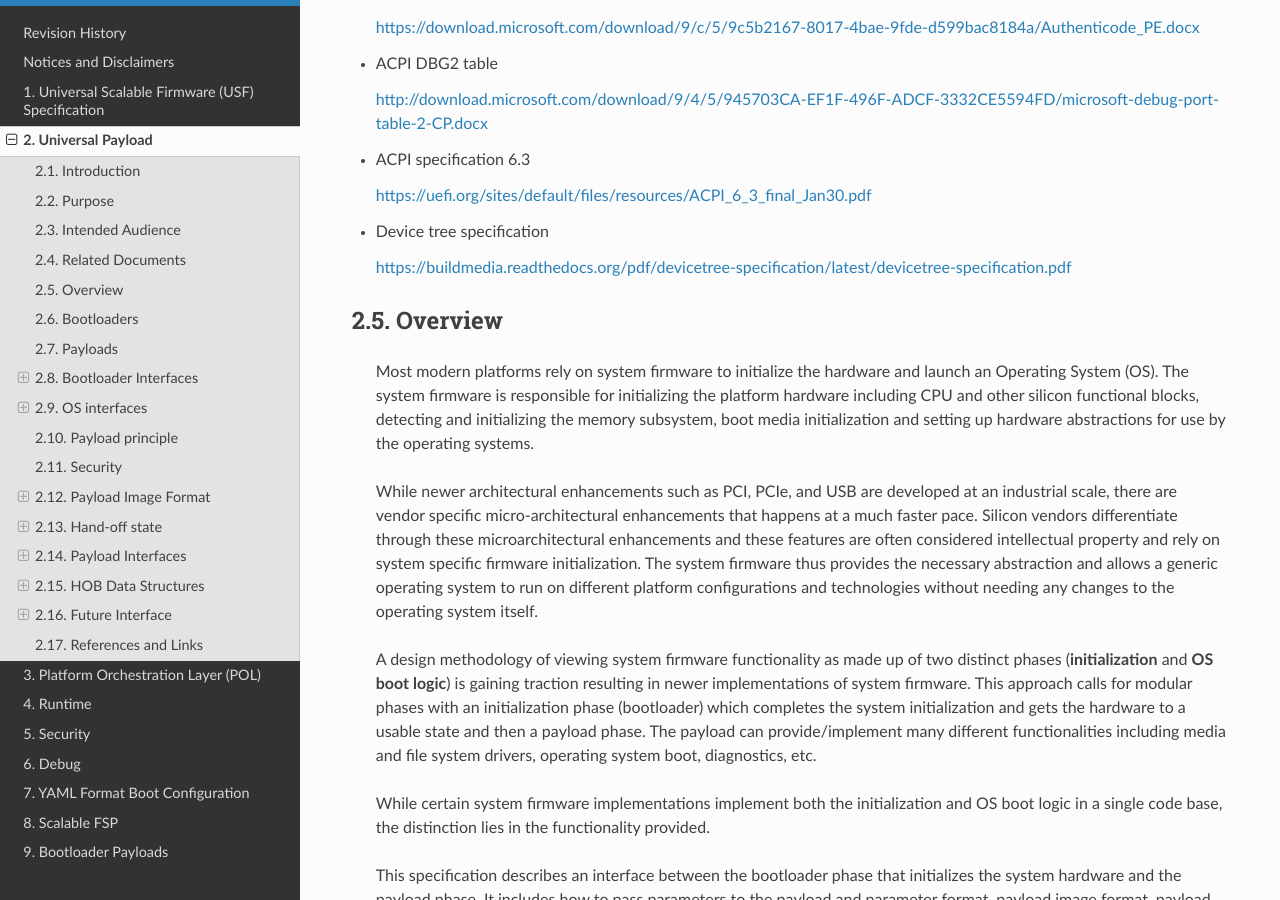
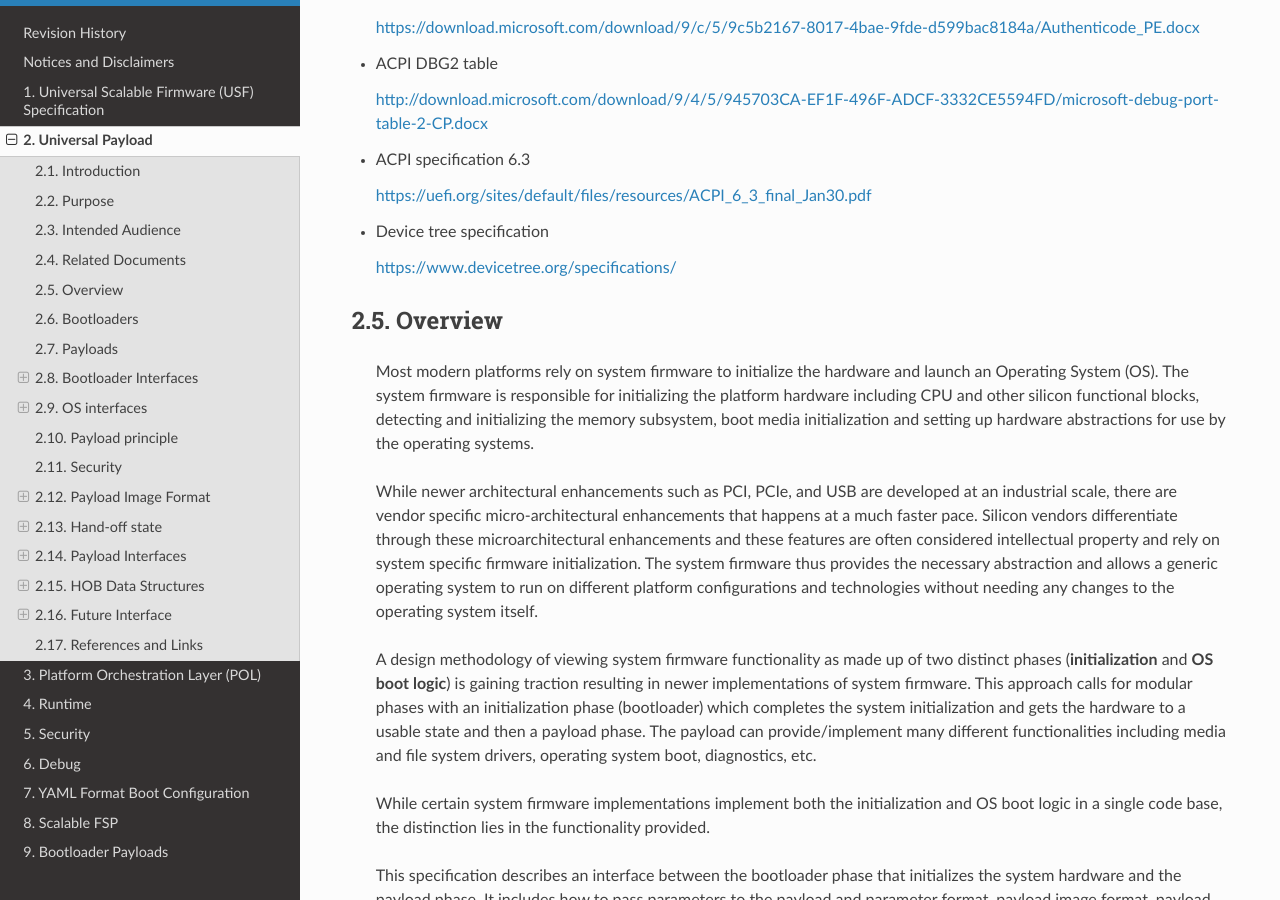
Before and after one commit to UniversalScalableFirmware/documentation, a Sphinx documentation site: the page built from source/2_universal_payload.rst, in a window 1280 px wide and 900 px high, scrolled down 1028 px. Built offline with Sphinx 7.4.7 and the Read the Docs theme 2.0.0, drawn with Linux system fonts in a browser that asks for light colours; some of the changed lines change nothing that is shown.

Commit message:
Update device tree specification link

```diff
--- a/source/2_universal_payload.rst
+++ b/source/2_universal_payload.rst
@@ -71,7 +71,7 @@
 
 -  Device tree specification
 
-   https://buildmedia.readthedocs.org/pdf/devicetree-specification/latest/devicetree-specification.pdf
+   https://www.devicetree.org/specifications/
 
 
 .. _overview:
@@ -3225,7 +3225,7 @@
 
 .. |Device Tree| raw:: html
 
-   <a href="https://buildmedia.readthedocs.org/pdf/devicetree-specification/latest/devicetree-specification.pdf" target="_blank">Device Tree</a>
+   <a href="https://www.devicetree.org/specifications/" target="_blank">Device Tree</a>
 
 .. |ACPI DBG2 document| raw:: html
 
```
